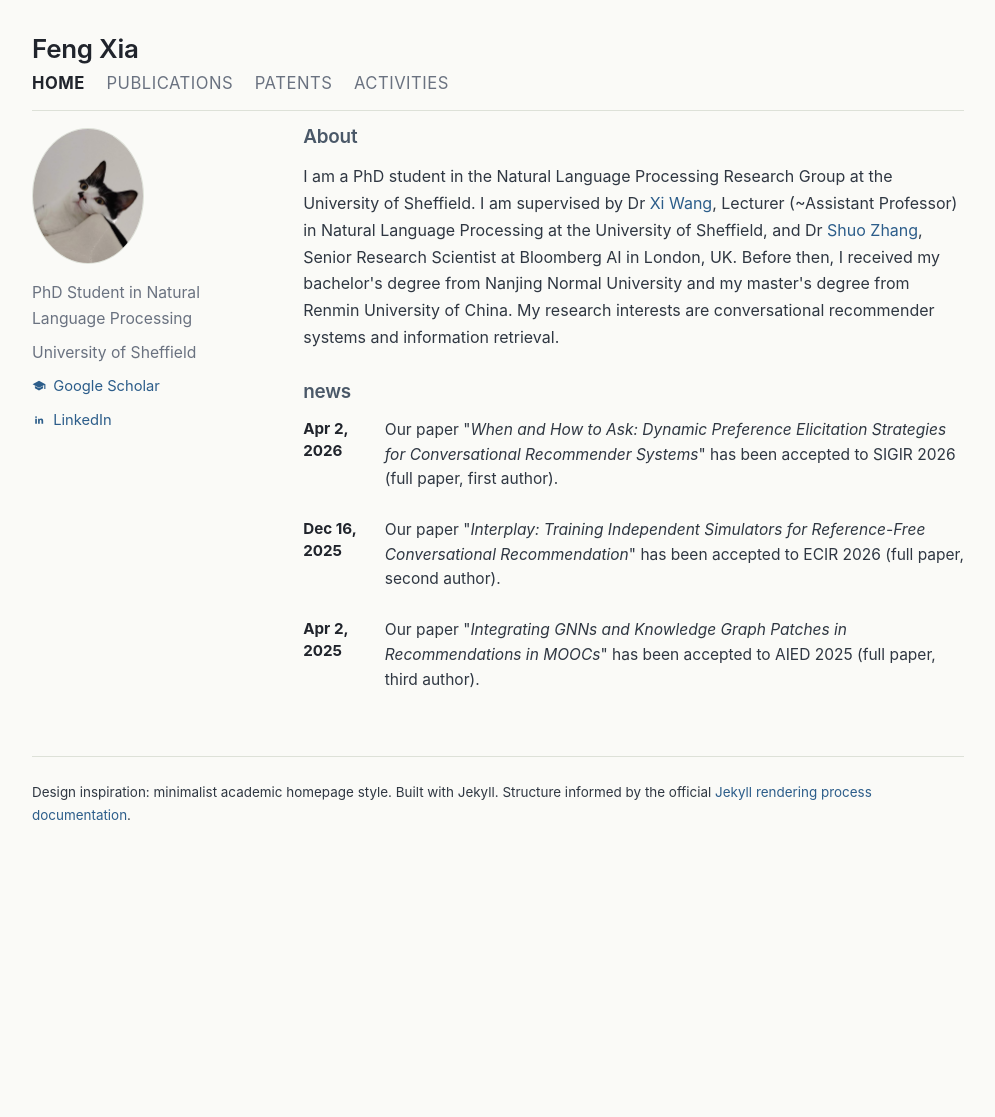
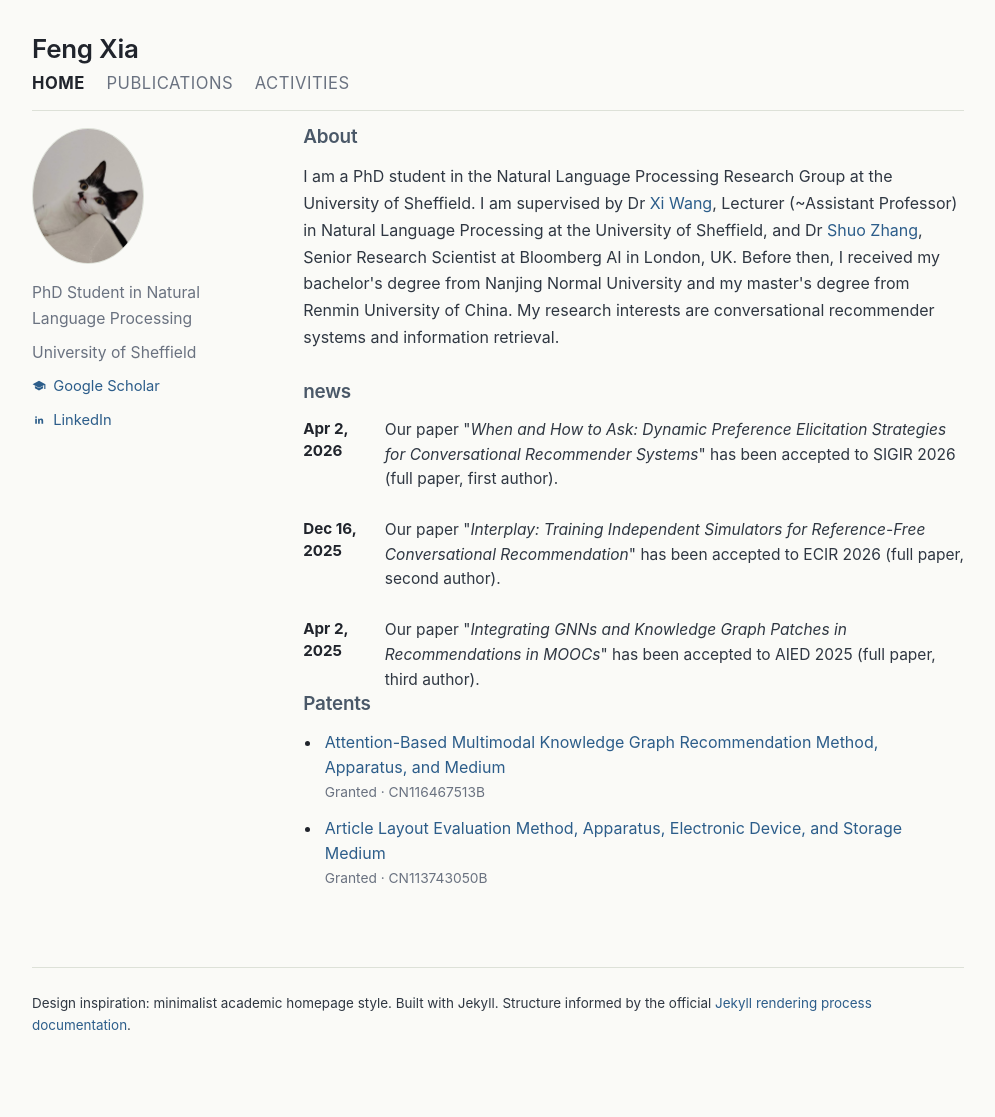
Before and after one commit to juanfacabian/juanfacabian.github.io, a Jekyll site: the page built from index.html, in a window 1280 px wide. Shown: the whole page, without its empty margins (142-1137 px from the left). Built offline with Jekyll 4.4.1, drawn with Linux system fonts in a browser that asks for light colours; before the commit the page ends 907 px from its top, so only the background shows below that.

Commit message:
Move granted patents to homepage

```diff
--- a/_layouts/default.html
+++ b/_layouts/default.html
@@ -15,7 +15,6 @@
           <nav class="site-nav" aria-label="Primary">
             <a href="{{ '/' | relative_url }}" {% if page.url == "/" %}aria-current="page"{% endif %}>Home</a>
             <a href="{{ '/publications/' | relative_url }}" {% if page.url == "/publications/" %}aria-current="page"{% endif %}>Publications</a>
-            <a href="{{ '/patents/' | relative_url }}" {% if page.url == "/patents/" %}aria-current="page"{% endif %}>Patents</a>
             <a href="{{ '/activities/' | relative_url }}" {% if page.url == "/activities/" %}aria-current="page"{% endif %}>Activities</a>
           </nav>
         </div>
--- a/assets/css/style.css
+++ b/assets/css/style.css
@@ -154,6 +154,24 @@ ul {
   color: #2f3742;
   font-size: 0.97rem;
   line-height: 1.6;
+}
+
+.patent-list {
+  margin: 0;
+  padding-left: 1.2rem;
+}
+
+.patent-list li {
+  padding-left: 0.15rem;
+  margin: 0 0 0.8rem;
+  line-height: 1.55;
+}
+
+.patent-status {
+  display: block;
+  color: var(--muted);
+  font-size: 0.86rem;
+  margin-top: 0.15rem;
 }
 
 .home-grid {
--- a/index.html
+++ b/index.html
@@ -56,5 +56,17 @@ layout: default
         <div class="news-text">Our paper "<em>Integrating GNNs and Knowledge Graph Patches in Recommendations in MOOCs</em>" has been accepted to AIED 2025 (full paper, third author).</div>
       </div>
     </div>
+
+    <h2>Patents</h2>
+    <ul class="patent-list">
+      <li>
+        <a href="https://patents.google.com/patent/CN116467513B/en">Attention-Based Multimodal Knowledge Graph Recommendation Method, Apparatus, and Medium</a>
+        <span class="patent-status">Granted · CN116467513B</span>
+      </li>
+      <li>
+        <a href="https://patents.google.com/patent/CN113743050B/en">Article Layout Evaluation Method, Apparatus, Electronic Device, and Storage Medium</a>
+        <span class="patent-status">Granted · CN113743050B</span>
+      </li>
+    </ul>
   </section>
 </div>
```
Also changed, not shown: patents.md (deleted, +0 -34 lines).
